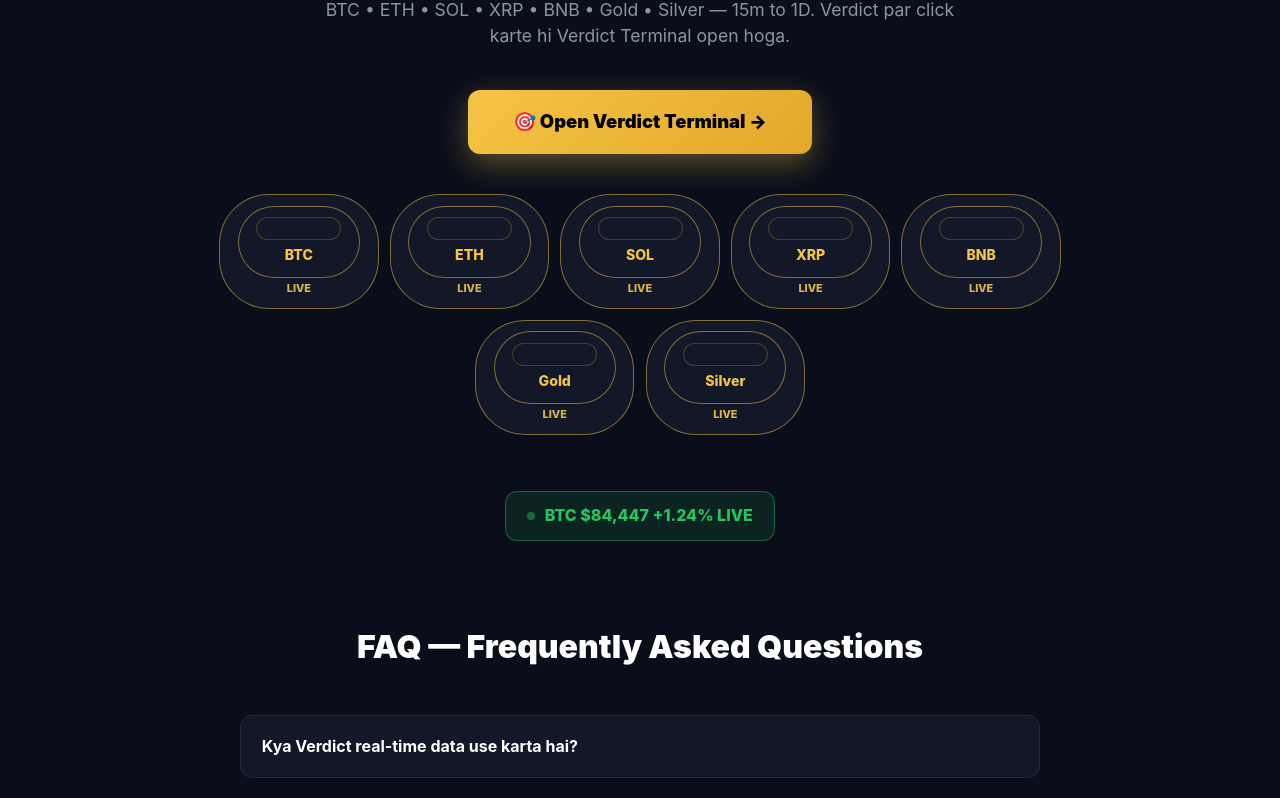
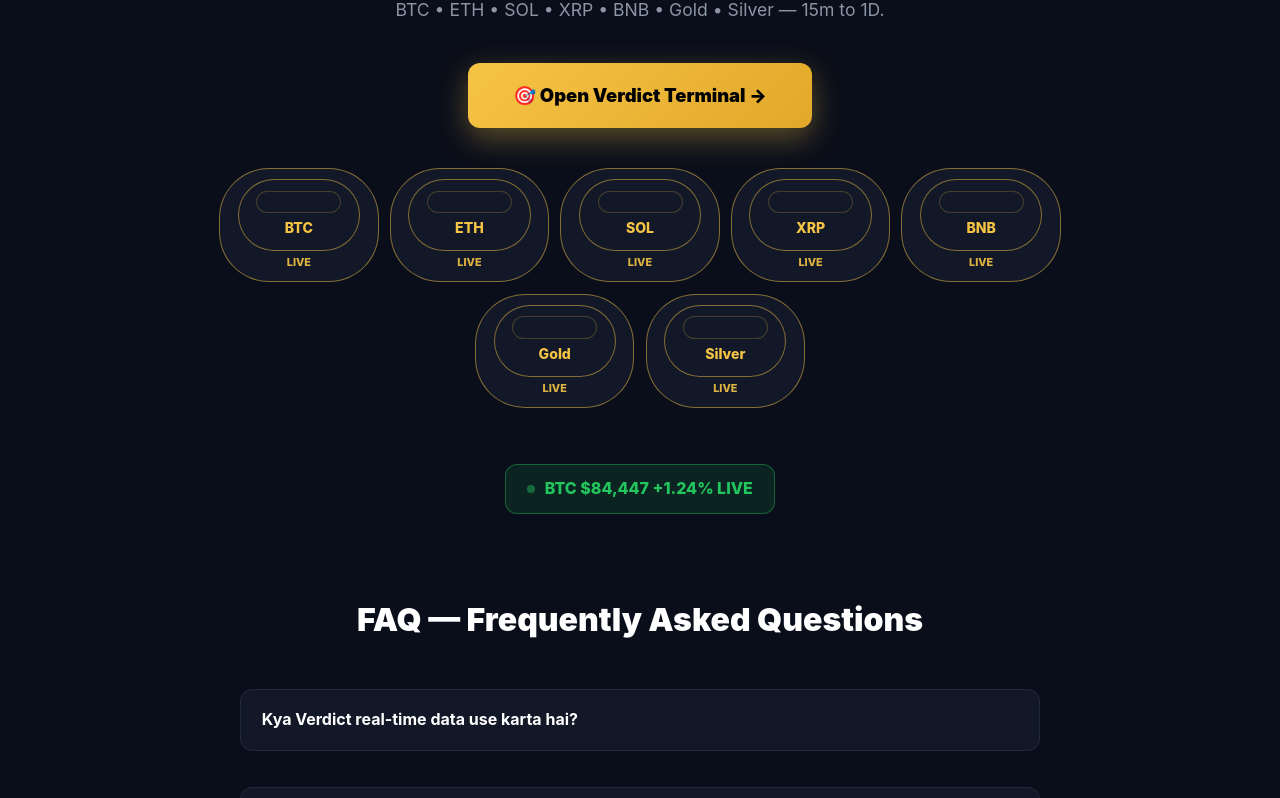
Before and after one commit to satishkroptif-netizen/GNC-Signal, a plain HTML site: page index.html in a window 1280 px wide. Shown: the part 264-1062 px from the top of the page. Drawn offline with Linux system fonts and the light colour scheme; no server answers.

Commit message:
Update index.html

```diff
--- a/index.html
+++ b/index.html
@@ -47,7 +47,7 @@
 </nav>
 <header class="hero-min">
   <h1>GnC Verdict</h1>
-  <p class="hero-sub">BTC • ETH • SOL • XRP • BNB • Gold • Silver — 15m to 1D. Verdict par click karte hi Verdict Terminal open hoga.</p>
+  <p class="hero-sub">BTC • ETH • SOL • XRP • BNB • Gold • Silver — 15m to 1D.</p>
   <div style="margin:2rem 0"><a href="verdict.html" class="btn-verdict">🎯 Open Verdict Terminal →</a></div>
   <div class="asset-preview">
     <span><span style="display:flex;align-items:center;gap:4px"><span class="dot"></span>BTC</span><small>LIVE</small></span>
```
